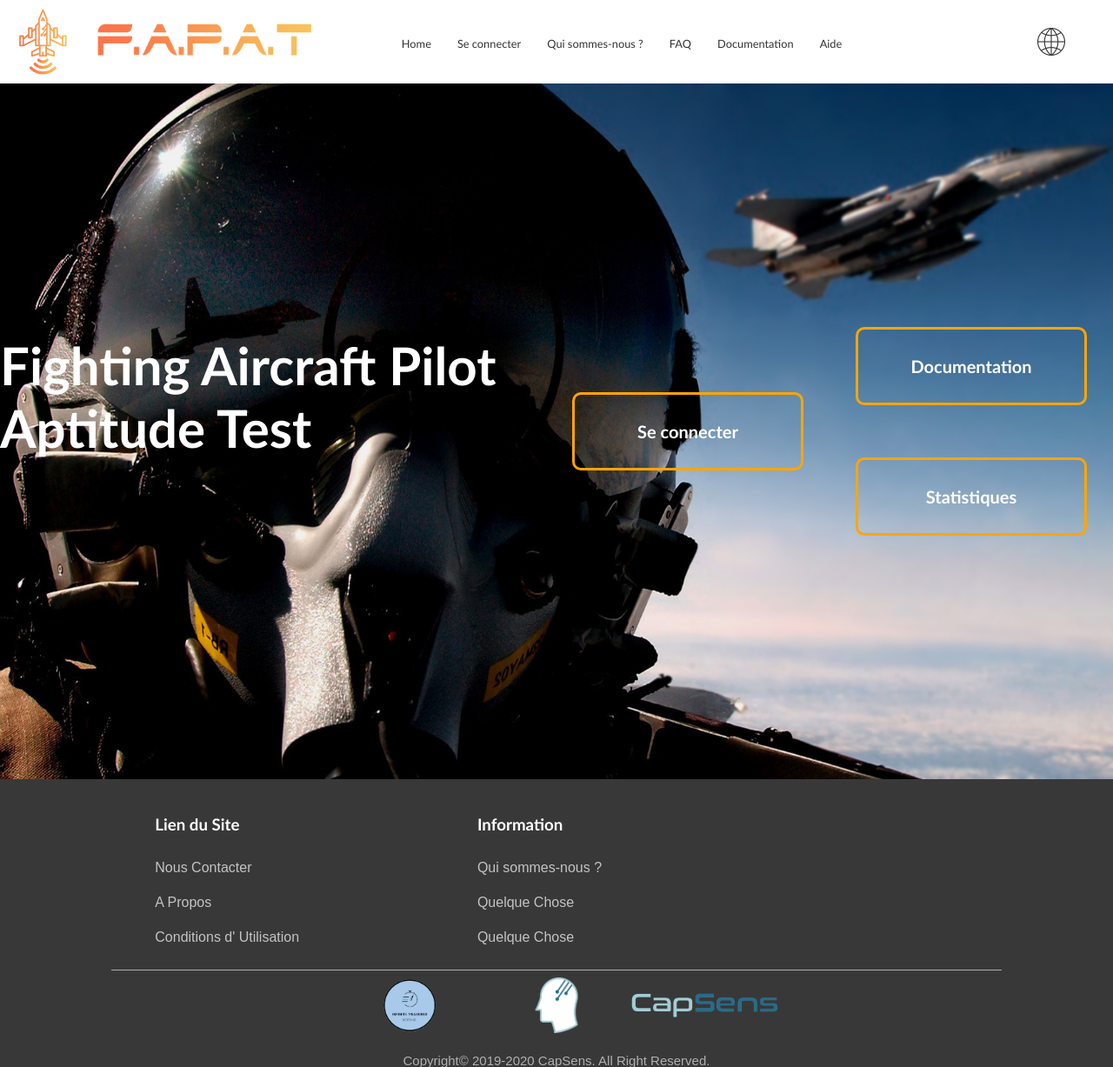
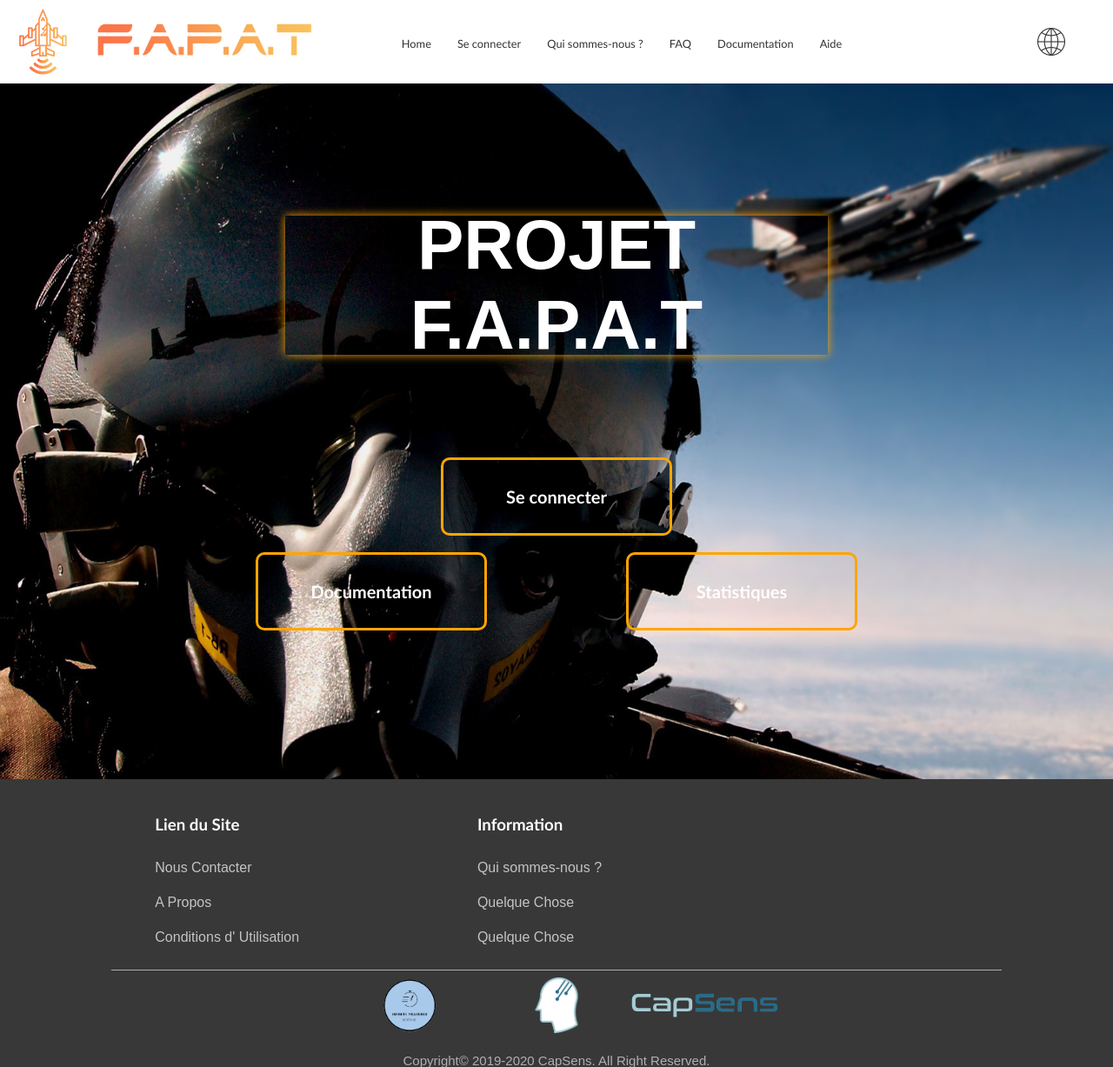
Before and after one commit to oscarmcauliffe/Fapat, a PHP site: page / in a window 1280 px wide. Shown: the top 1227 px of the page at 87% size. Run offline with PHP 8.4, Linux system fonts and the light colour scheme.

Commit message:
updateMain

```diff
--- a/public/css/styleMain.css
+++ b/public/css/styleMain.css
@@ -97,7 +97,7 @@ body {
     text-decoration: none;
     font-size: 1vw;
     color:black;
-    font-family: Candara;
+    font-family: "Candara";
 }
 
 
@@ -164,15 +164,74 @@ body {
 
 .bodyContent{
     display: flex;
+    flex-direction: column;
     height: 100%;
     width: 100%;
-    justify-content: flex-end;
+    align-items: center;
 }
+
+.textContent{
+  position: absolute;
+  display: flex;
+  flex-direction: column;
+  align-items: center;
+  justify-content: center;
+  height: 40%;
+  width: 75%;
+  top: 21%;
+}
+
+.titleContent{
+  display: flex;
+  align-items: center;
+  justify-content: center;
+  height: 50%;
+  width: 65%;
+  box-shadow: 0px 0px 10px orange;
+}
+
+.titleContent p{
+  text-align: center;
+  font-family:"Oswald",sans-serif;
+  text-transform: uppercase;
+  font-weight: 700;
+  font-size: 80px;
+  color: white;
+}
+
+.hiddenText{
+  display: flex;
+  align-items: center;
+  justify-content: flex-end;
+  flex-direction: column;
+  position: absolute;
+  height: 90%;
+  width: 75%;
+  top: 0%;
+  color: transparent;
+}
+
+.hiddenText p{
+  font-size: 60px;
+  font-weight: 600;
+  line-height: 0%;
+  font-family: "Oswald",sans-serif;
+}
+
+.hiddenText:hover{
+  top: 20%;
+  color: white;
+  transition: ease 1.2s;
+}
+
 
 .corps {
     display: flex;
-    flex-direction: column;
+    flex-direction: row;
     justify-content: center;
+    position: relative;
+    top: 50%;
+    margin: 0px 50px;
 }
 
 .corps > a {
@@ -183,7 +242,7 @@ body {
     padding: 30px;
     margin: 30px;
     font-size: 20px;
-    font-family: Candara;
+    font-family: "Candara";
     font-weight: bold;
     color: white;
     text-align: center;
@@ -206,6 +265,17 @@ body {
     border-color: orange;
     transform: scale(1.1);
     transition-duration: 0.4s;
+}
+
+.buttonUnder{
+  position: absolute;
+  height: 10%;
+  width: 70%;
+  display: flex;
+  justify-content: center;
+  align-items: center;
+  flex-direction: row;
+  bottom: 15%;
 }
 
 /*--------Pied de Page--------*/
@@ -240,7 +310,7 @@ body {
 }
 
 .linkFooter1 h3{
-    font-family: Candara;
+    font-family: "Candara";
     color: white;
 }
 
@@ -254,7 +324,7 @@ body {
 }
 
 .linkFooter2 h3{
-    font-family: Candara;
+    font-family: "Candara";
     color: white;
 }
 
--- a/vue/main.php
+++ b/vue/main.php
@@ -15,8 +15,12 @@
         <div class ="background" style="background-image:url('public/images/fighterPilot.jpg');">
             <div class="bodyContent">
                 <div class = "textContent">
-                    <p>Fighting Aircraft Pilot</p>
-                    <p> Aptitude Test</p>
+                    <div class="titleContent">
+                        <p>Projet F.A.P.A.T</p>
+                    </div>
+                    <div class="hiddenText">
+                        <p>Fighting Aircraft Pilot Aptitude Test</p>
+                    </div>
                 </div>
                 <?php
                 if (isset($_SESSION['logged'])==true){
@@ -35,9 +39,14 @@
                 </div>";
                 }
                 ?>
-                <div class="corps">
-                    <a href="index.php?action=documentation">Documentation</a>
-                    <a>Statistiques</a>
+                <div class="buttonUnder">
+
+                    <div class="corps">
+                      <a href="index.php?action=documentation">Documentation</a>
+                    </div>
+                    <div class="corps">
+                      <a>Statistiques</a>
+                    </div>
                 </div>
             </div>
         </div>
```
